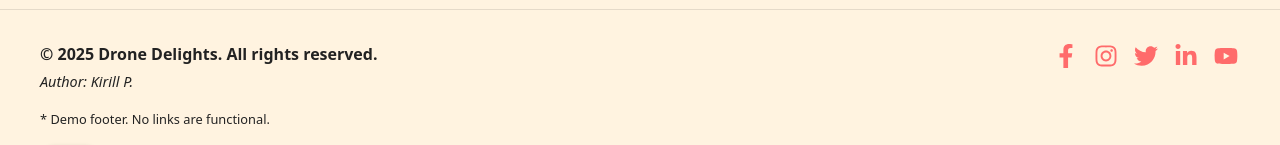
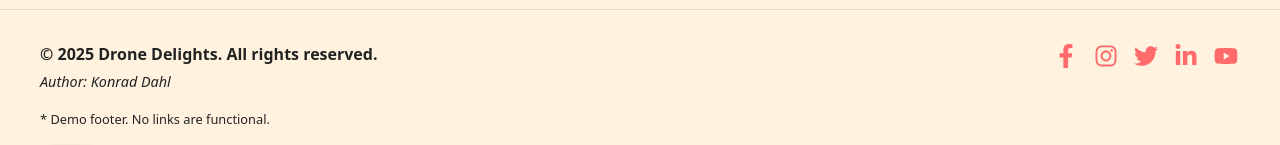
Before and after one commit to KirillPuljavin/Drone-Delighsts-School-Project-, a React (Vite) app: page /login in a window 1280 px wide. Shown: the part 1341-1486 px from the top of the page. Built offline with nearby package versions, Linux system fonts and the light colour scheme; no server answers.

Commit message:
Update author name to Konrad Dahl

```diff
--- a/src/components/Footer.jsx
+++ b/src/components/Footer.jsx
@@ -37,7 +37,7 @@ const Footer = () => {
             &copy; {new Date().getFullYear()} Drone Delights. All rights
             reserved.
           </h6>
-          <p className="author">Author: Kirill P.</p>
+          <p className="author">Author: Konrad Dahl</p>
           <p className="disclaimer">* Demo footer. No links are functional.</p>
 
           <div className="theme-toggle-wrap">
```
